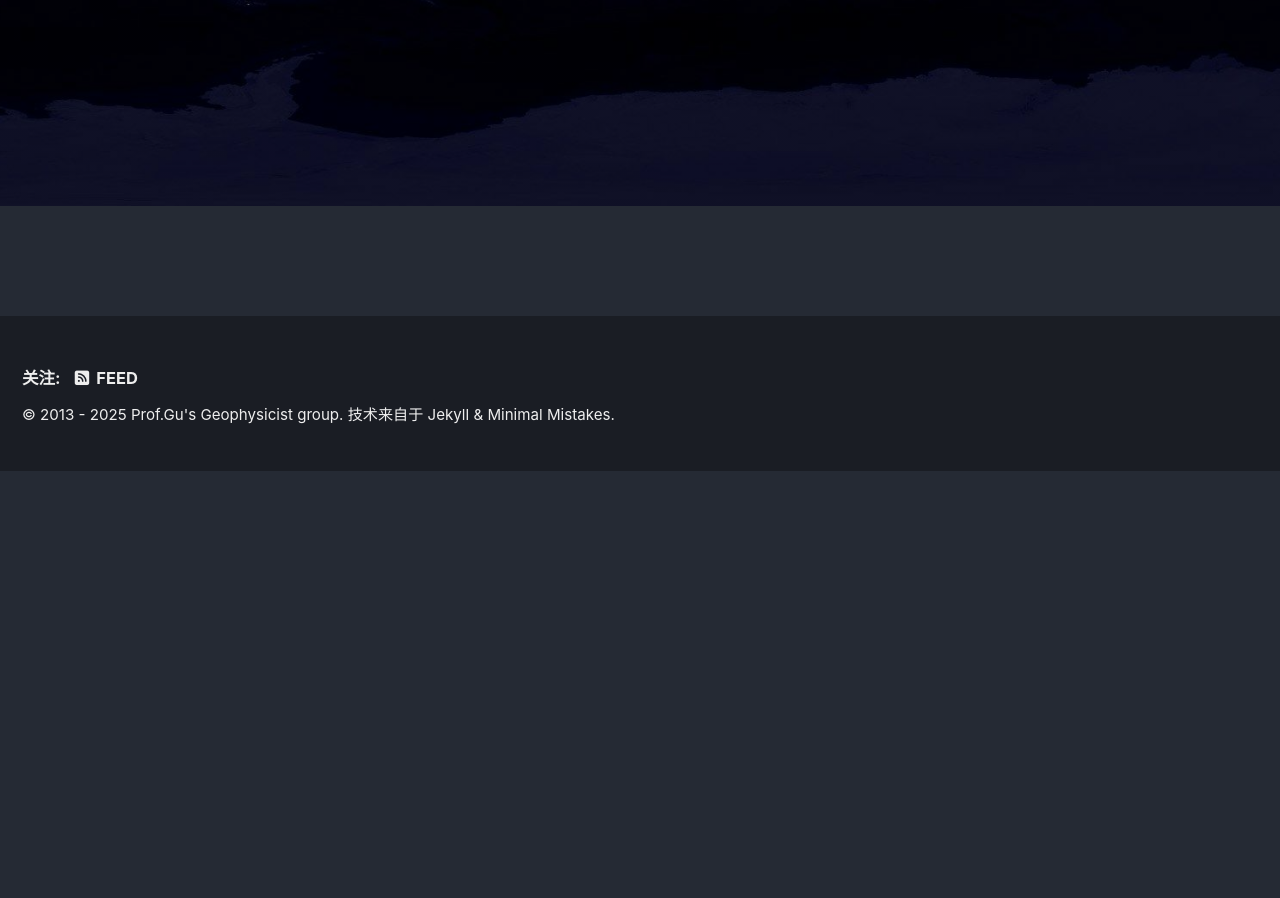
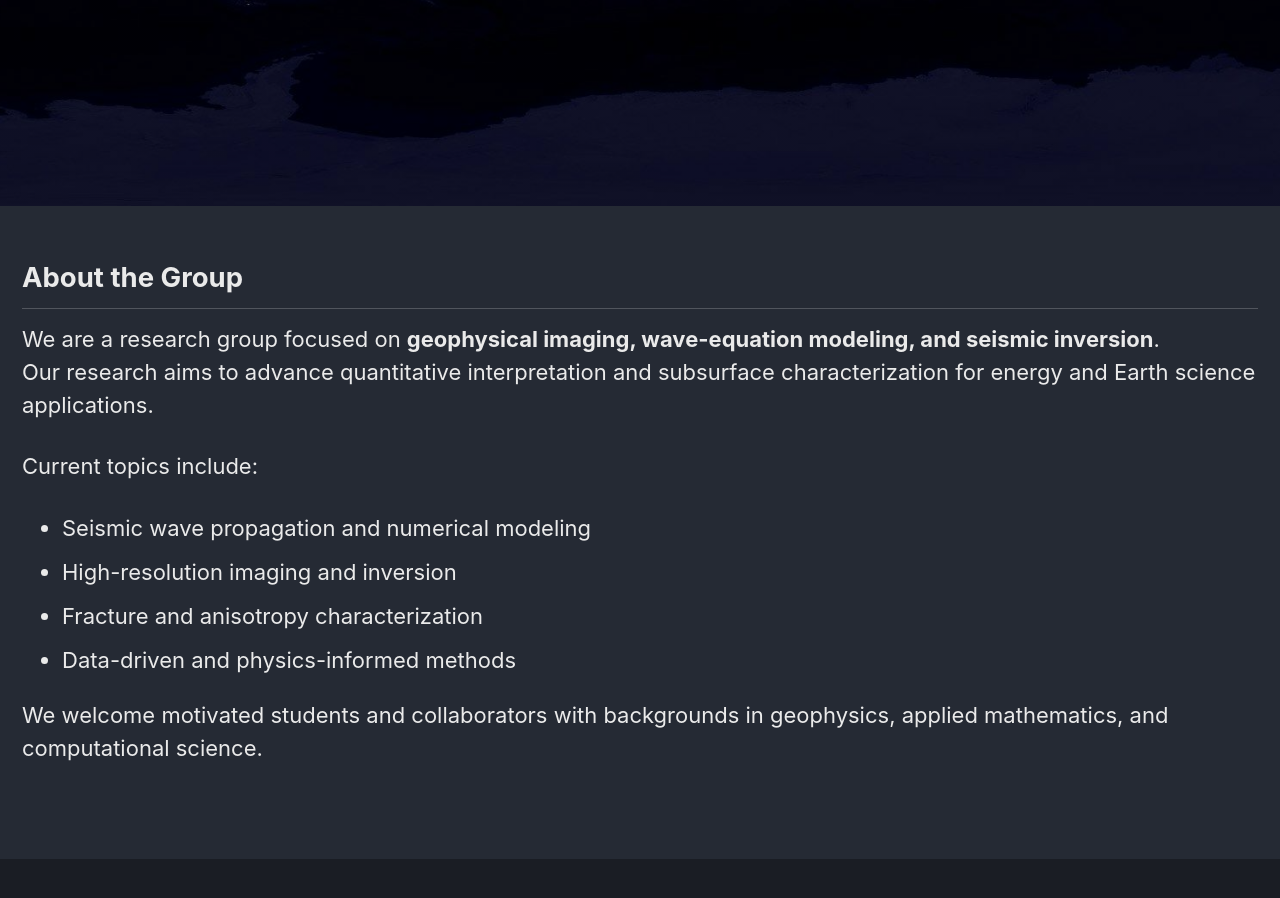
Before and after one commit to gubingluo/gubingluo.github.io, a Jekyll site: the page built from index.md, in a window 1280 px wide and 900 px high, scrolled down 826 px. Built offline with Jekyll 4.4.1, drawn with Linux system fonts in a browser that asks for light colours; cached includes are drawn as plain includes; before the commit the page ends 1297 px from its top, so only the background shows below that.

Commit message:
Update index.md

```diff
--- a/index.md
+++ b/index.md
@@ -10,3 +10,15 @@ author_profile: false
 sidebar: false
 classes: wide
 ---
+## About the Group
+
+We are a research group focused on **geophysical imaging, wave-equation modeling, and seismic inversion**.
+Our research aims to advance quantitative interpretation and subsurface characterization for energy and Earth science applications.
+
+Current topics include:
+- Seismic wave propagation and numerical modeling
+- High-resolution imaging and inversion
+- Fracture and anisotropy characterization
+- Data-driven and physics-informed methods
+
+We welcome motivated students and collaborators with backgrounds in geophysics, applied mathematics, and computational science.
```
